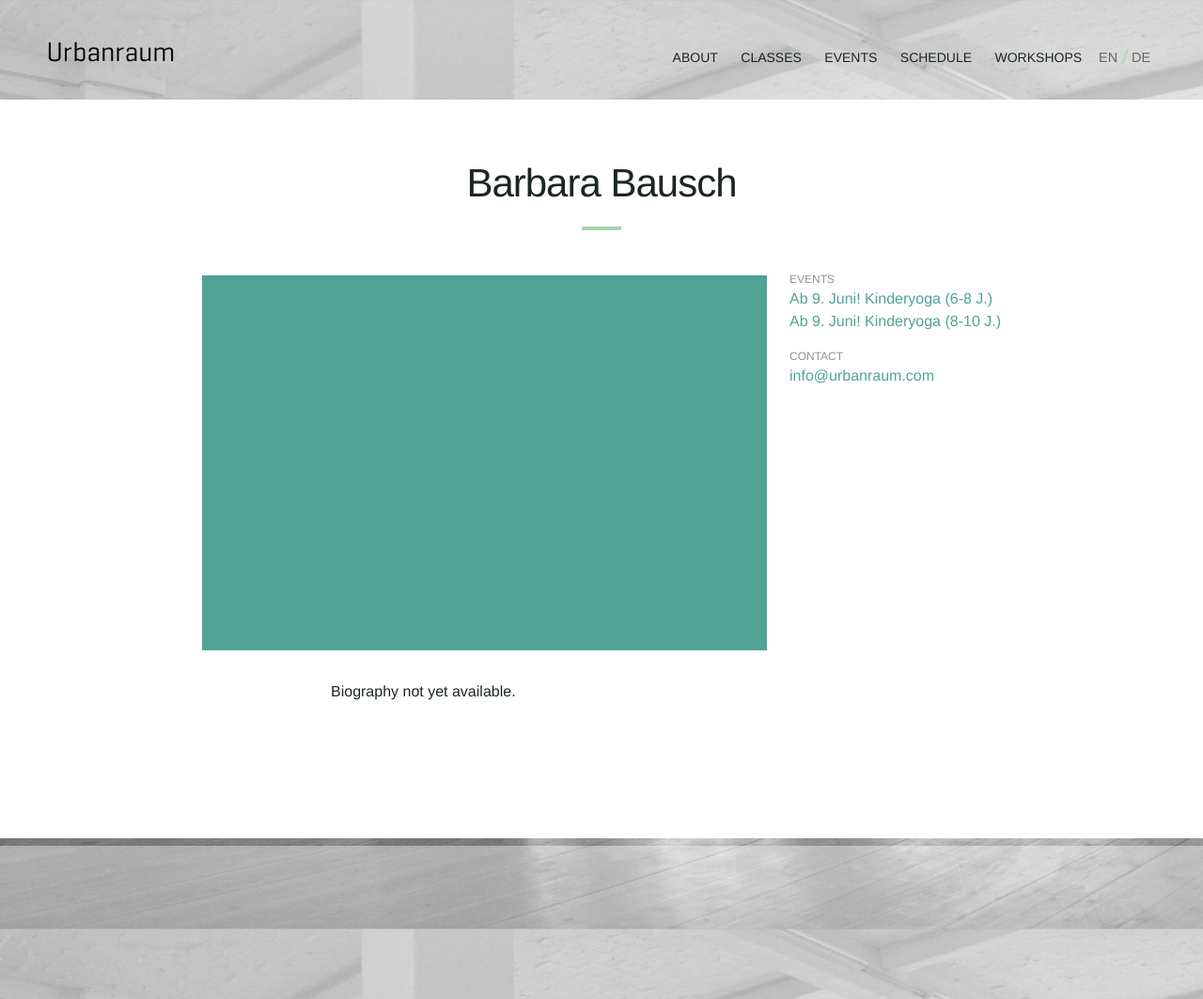
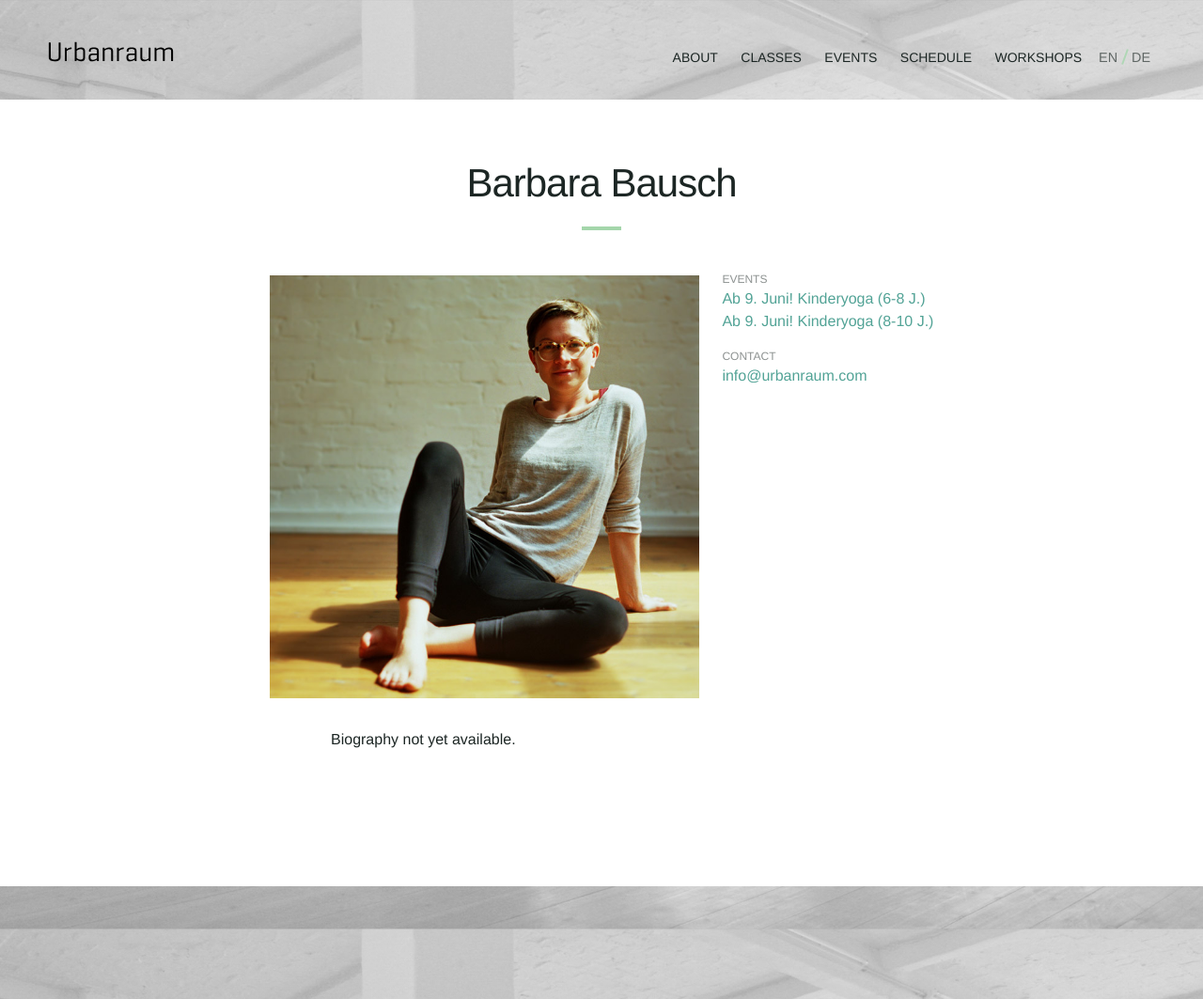
Before and after one commit to Kriesse/urbanraum, a Jekyll site: the page built from _teachers/barbara-bausch.md, in a window 1280 px wide. Shown: the whole page at 94% size. Built offline with Jekyll 4.4.1, drawn with Linux system fonts in a browser that asks for light colours; nearby versions of some CDN libraries.

Commit message:
add photo Barbara Bausch

```diff
--- a/_teachers/barbara-bausch.md
+++ b/_teachers/barbara-bausch.md
@@ -3,7 +3,7 @@
 name: "Barbara Bausch"
 email: "info@urbanraum.com"
 link: "barbara-bausch"
-image:
+image: "teacher-barbara-bausch.jpg"
 bio_de: |
   Barbara Bausch ist ausgebildete Yogalehrerin. Seit 2004 unterrichtet sie außerdem Tanz für Kinder und Erwachsene, weswegen in ihren Kinderyoga-Stunden immer auch Elemente aus dem Tanz und der Bewegungserfahrung einfließen. Barbara arbeitet überdies als Literaturwissenschaftlerin im Bereich Text und Kommunikation.
 ---
```
Also changed, not shown: img/teacher-barbara-bausch.jpg (added).
